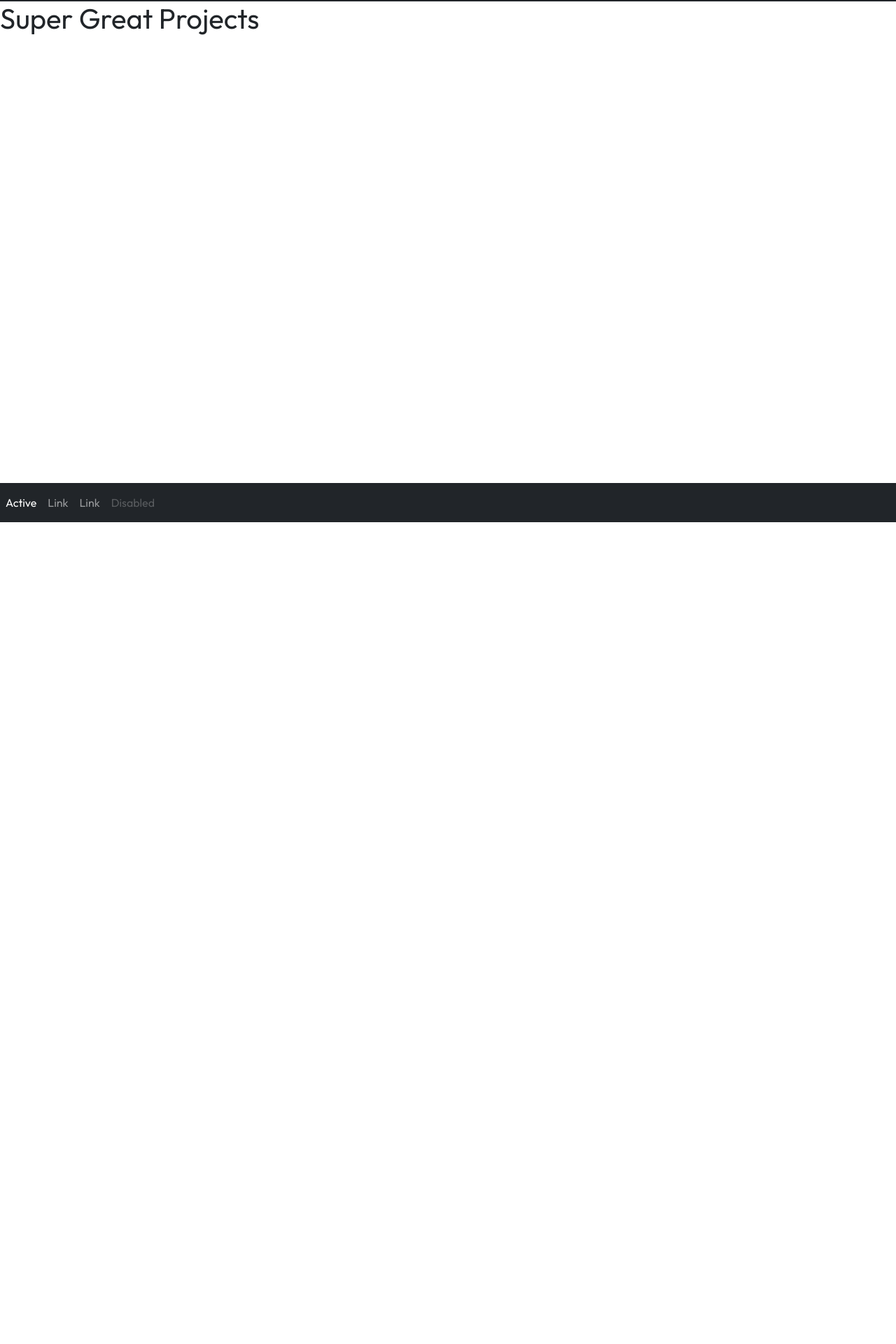
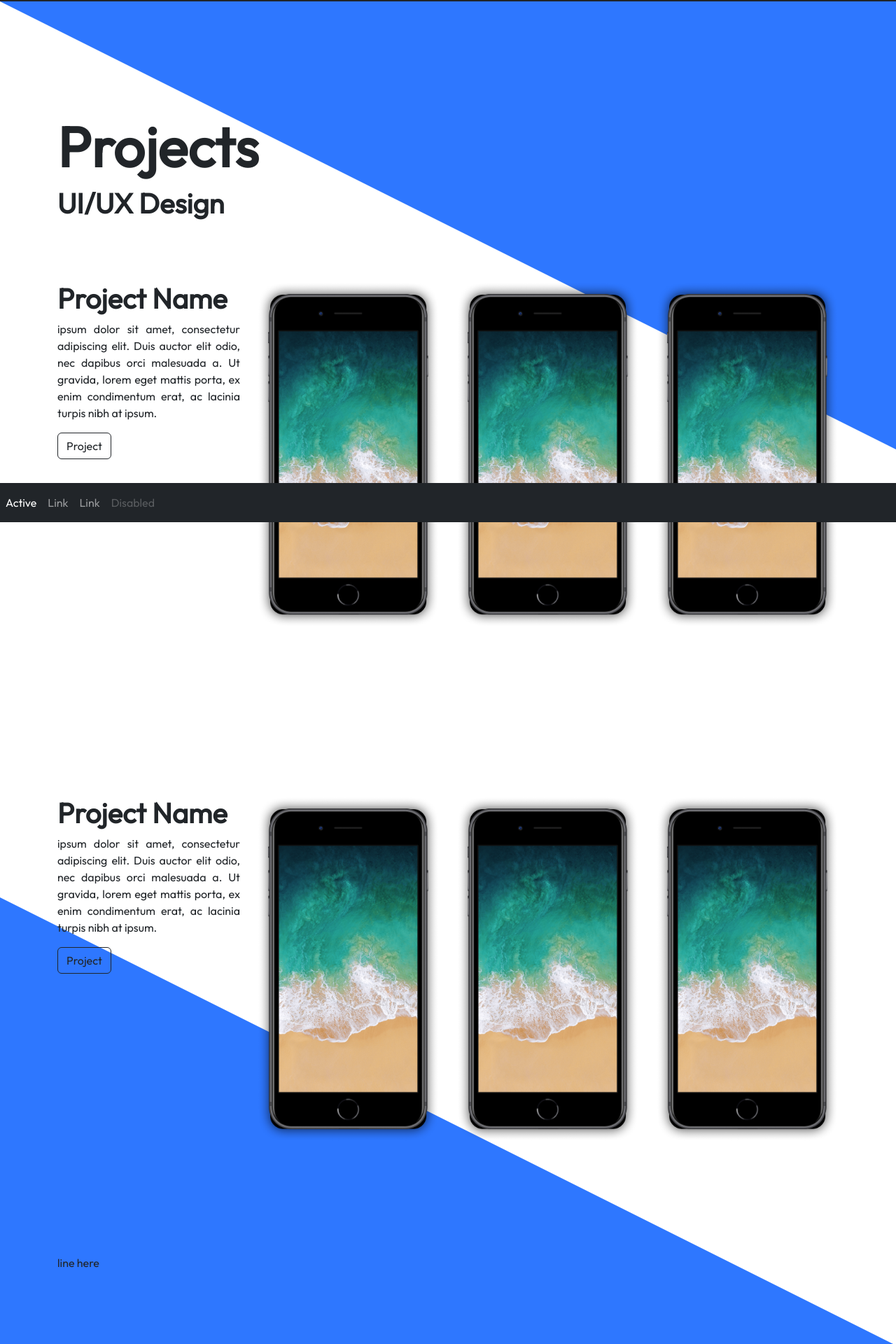
Before and after one commit to JenWarman/portfolio, a React (Vite) app: page /projects in a window 1280 px wide. Shown: the part 54-1974 px from the top of the page at 70% size. Before the commit the page ends 800 px from the top, so only its background shows below. Built offline with nearby package versions, Linux system fonts and the light colour scheme.

Commit message:
projects component

```diff
--- a/src/components/Projects.jsx
+++ b/src/components/Projects.jsx
@@ -1,6 +1,61 @@
+import { Col, Container, Row, Button, Image } from "react-bootstrap";
+
 function Projects() {
     return (
-        <h1>Super Great Projects</h1>
+        <>
+        <div className='diagonal-box'></div>
+        <div className='bottom-diagonal-box'></div>
+        <div className="content">
+        <Container className="design-projects">
+        <Row>
+            <Col>
+            <h1 className="project-header">Projects</h1>
+            {/* <h2 classname='project-subheading'>UI/UX Design</h2> */}
+            <h2 className='recent-projects-title'>UI/UX Design</h2>
+            </Col>
+        </Row>
+
+        <Row className="project-info">
+      <Col xs={5} md={3}>
+          <h2 className='recent-projects-title'>Project Name</h2>
+          <p className='recent-projects-text'>ipsum dolor sit amet, consectetur adipiscing elit. Duis auctor elit odio, nec dapibus orci malesuada a. Ut gravida, lorem eget mattis porta, ex enim condimentum erat, ac lacinia turpis nibh at ipsum.</p>
+          <Button variant="outline-dark">Project</Button>
+        </Col>
+        <Col className='project-image' xs={5} md={3}>
+          <Image src="../iPhone.png" rounded fluid/>
+        </Col>
+        <Col className='project-image' xs={5} md={3}>
+          <Image src="../iPhone.png"rounded fluid/>
+        </Col>
+        <Col className='project-image' xs={5} md={3}>
+          <Image src="../iPhone.png" rounded fluid/>
+        </Col>
+      </Row>
+
+      <Row className="project-info">
+      <Col xs={5} md={3}>
+          <h2 className='recent-projects-title'>Project Name</h2>
+          <p className='recent-projects-text'>ipsum dolor sit amet, consectetur adipiscing elit. Duis auctor elit odio, nec dapibus orci malesuada a. Ut gravida, lorem eget mattis porta, ex enim condimentum erat, ac lacinia turpis nibh at ipsum.</p>
+          <Button variant="outline-dark">Project</Button>
+        </Col>
+        <Col className='project-image' xs={5} md={3}>
+          <Image src="../iPhone.png" rounded fluid/>
+        </Col>
+        <Col className='project-image' xs={5} md={3}>
+          <Image src="../iPhone.png"rounded fluid/>
+        </Col>
+        <Col className='project-image' xs={5} md={3}>
+          <Image src="../iPhone.png" rounded fluid/>
+        </Col>
+      </Row>
+
+      <Row>
+        <Col>
+        <div>line here</div></Col>
+      </Row>
+      </Container>
+        </div>
+        </>
     )
 }
 
--- a/src/components/RecentProjects.jsx
+++ b/src/components/RecentProjects.jsx
@@ -13,13 +13,13 @@ function RecentProjects() {
           <p className='recent-projects-text'>ipsum dolor sit amet, consectetur adipiscing elit. Duis auctor elit odio, nec dapibus orci malesuada a. Ut gravida, lorem eget mattis porta, ex enim condimentum erat, ac lacinia turpis nibh at ipsum.</p>
           <Button variant="outline-dark">Project</Button>
         </Col>
-        <Col className='project-image' xs={5} md={3}>
+        <Col className='recent-project-image' xs={5} md={3}>
           <Image src="../ByteSize1.png" rounded fluid/>
         </Col>
-        <Col className='project-image' xs={5} md={3}>
+        <Col className='recent-project-image' xs={5} md={3}>
           <Image src="../ByteSize2 (1).png" rounded fluid/>
         </Col>
-        <Col className='project-image' xs={5} md={3}>
+        <Col className='recent-project-image' xs={5} md={3}>
           <Image src="../ByteSize3.png" rounded fluid/>
         </Col>
       </Row>
--- a/src/index.css
+++ b/src/index.css
@@ -38,9 +38,16 @@
   width: 100vw;
   z-index: 1;
 }
-/* #designer {
 
-} */
+.bottom-diagonal-box {
+  border-right: 100vw solid transparent;
+  border-bottom: 80vh solid #2e77ff;
+  margin-top: 100vw;
+  position:absolute;
+  width: 100vw;
+  z-index: 1;
+}
+
 #developer {
   color: #ffff
 }
@@ -51,7 +58,7 @@
   padding-top: 10rem;
 }
 
-.project-image {
+.recent-project-image {
  padding: 1rem;
 }
 
@@ -82,6 +89,7 @@
   margin-top: 10rem;
   margin-bottom: 20rem;
   justify-content: center;
+  font-weight: 600 ;
 }
 
 .skills-circle {
@@ -93,7 +101,7 @@
   justify-content: center;
   align-items: center;
   color: #ffff;
-  font-size: 40px;
+  font-size: 30px;
   text-align: center;
 }
 
@@ -103,6 +111,8 @@
 
 #adobe {
   background-color: #2260D4;
+  line-height: 1.3;
+  word-spacing: 60px;
 }
 
 #javascript {
@@ -116,3 +126,22 @@
 #css {
   background-color: #77A7FF;
 }
+
+.design-projects {
+  max-width: 60em;
+  margin: 0 auto;
+  margin-top: 10em;
+  margin-bottom: 10em;
+}
+
+.project-info {
+  margin-top: 10em;
+  margin-bottom: 10em;
+  padding-top: 5rem;
+  text-align: justify;
+}
+
+.project-header {
+  font-weight:bold;
+  font-size:80px;
+}
```
Also changed, not shown: public/Device 8P.png (added), public/iPhone.png (added).
